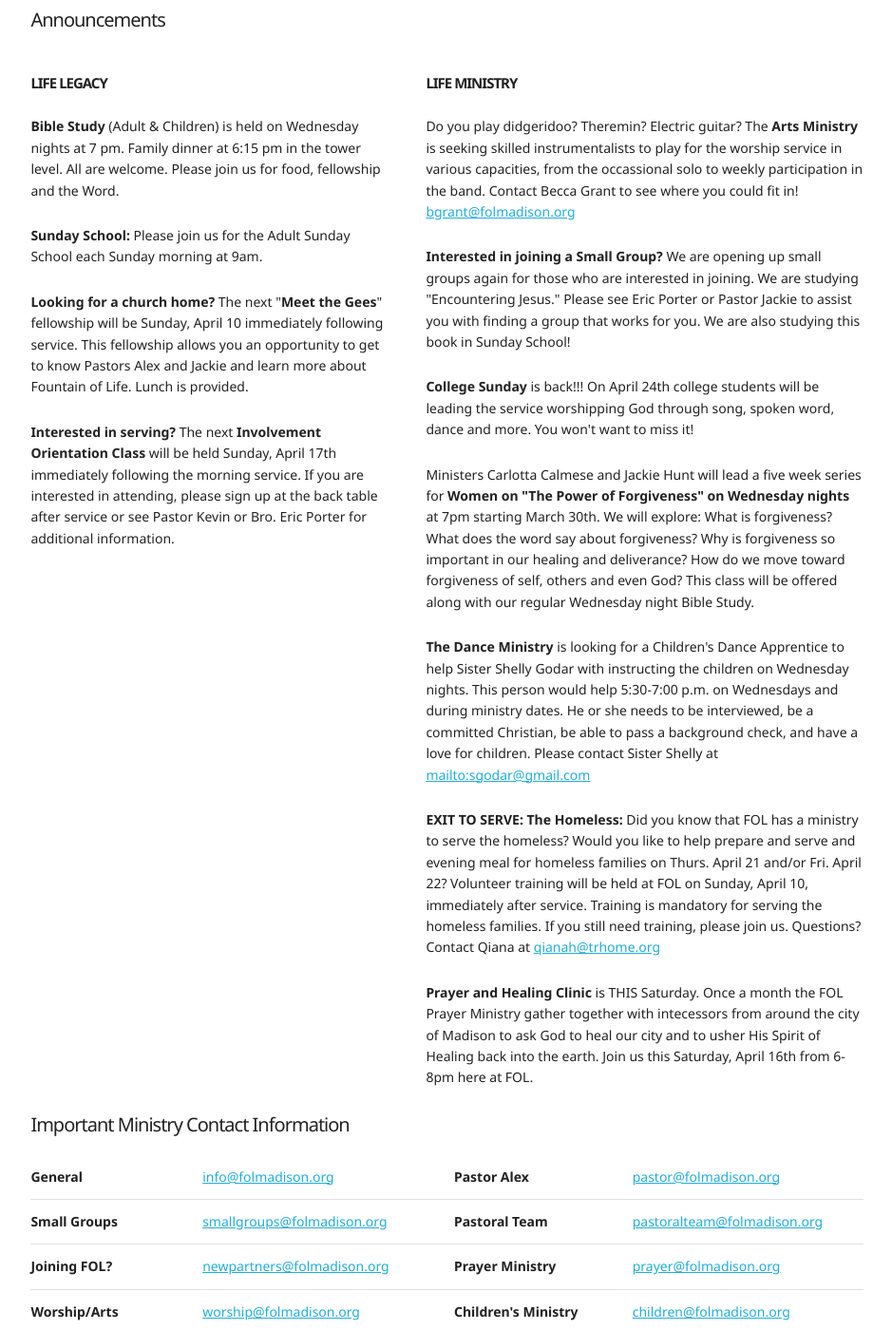
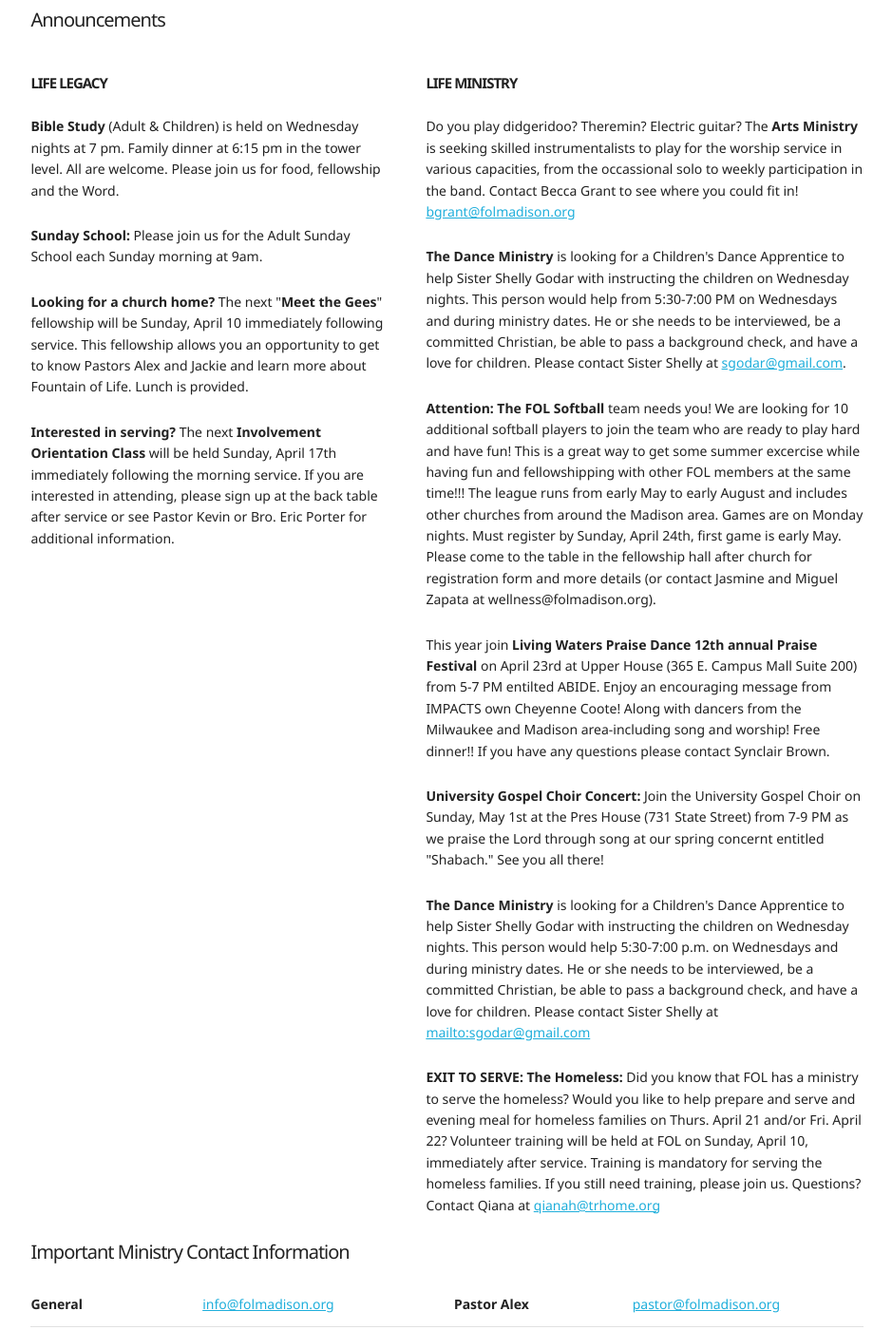
Before and after one commit to fountain-of-life/folmadison.org, a Jekyll site: the page built from index.html, in a window 1280 px wide and 1400 px high, scrolled down 739 px. Shown: the whole window at 95% size, without its empty margins (166-1105 px from the left). Built offline with Jekyll 4.4.1, drawn with Linux system fonts in a browser that asks for light colours; some of the changed text lies outside the part shown.

Commit message:
weekly update

```diff
--- a/index.html
+++ b/index.html
@@ -116,25 +116,44 @@ layout: page
     Becca Grant to see where you could fit in! <a href="mailto:bgrant@folmadison.org">bgrant@folmadison.org</a>
     </p>
 
-  <p>
+    <p><strong>The Dance Ministry</strong> is looking for a Children's Dance Apprentice to help Sister Shelly Godar with
+    instructing the children on Wednesday nights. This person would help from 5:30-7:00 PM on Wednesdays and during ministry dates.
+    He or she needs to be interviewed, be a committed Christian, be able to pass a background check, and have a love for children.
+    Please contact Sister Shelly at <a href="mailto:sgodar@gmail.com">sgodar@gmail.com</a>.</p>
+    <p>
+    <strong>Attention: The FOL Softball</strong> team needs you! We are looking for 10 additional softball players to join the team who are ready to play
+    hard and have fun! This is a great way to get some summer excercise while having fun and fellowshipping with other FOL members at
+    the same time!!! The league runs from early May to early August and includes other churches from around the Madison area. Games are
+    on Monday nights. Must register by Sunday, April 24th, first game is early May. Please come to the table in the fellowship hall
+    after church for registration form and more details (or contact Jasmine and Miguel Zapata at wellness@folmadison.org). </p>
+    <p>
+    This year join <strong>Living Waters Praise Dance 12th annual Praise Festival</strong> on April 23rd at Upper House (365 E. Campus Mall Suite 200) from
+    5-7 PM entilted ABIDE. Enjoy an encouraging message from IMPACTS own Cheyenne Coote! Along with dancers from the Milwaukee and Madison
+    area-including song and worship! Free dinner!! If you have any questions please contact Synclair Brown.
+    </p><p>
+    <strong>University Gospel Choir Concert:</strong> Join the University Gospel Choir on Sunday, May 1st at the Pres House (731 State Street) from 7-9 PM
+    as we praise the Lord through song at our spring concernt entitled "Shabach." See you all there!
+</p>
+
+ <!--  <p>
     <strong>Interested in joining a Small Group?</strong> We are opening up small
     groups again for those who are interested in joining. We are studying "Encountering Jesus."
     Please see Eric Porter or Pastor Jackie to assist you with finding a group that works for you.
     We are also studying this book in Sunday School!
-  </p>
+  </p> -->
 
   <!-- <p><strong>Hospitality Ministry</strong> is seeking new members! If interested,
     please Sis. Margaret or sign up at the back table.</p> -->
 
-  <p><strong>College Sunday</strong> is back!!! On April 24th college students will be leading the service
-  worshipping God through song, spoken word, dance and more. You won't want to miss it!</p>
+  <!-- <p><strong>College Sunday</strong> is back!!! On April 24th college students will be leading the service
+  worshipping God through song, spoken word, dance and more. You won't want to miss it!</p> -->
 
-    <p>Ministers Carlotta Calmese and Jackie Hunt will lead a five week series
+    <!-- <p>Ministers Carlotta Calmese and Jackie Hunt will lead a five week series
     for <strong>Women on "The Power of Forgiveness" on Wednesday nights</strong>
     at 7pm starting March 30th. We will explore: What is forgiveness?
     What does the word say about forgiveness? Why is forgiveness so important in
     our healing and deliverance? How do we move toward forgiveness of self, others and even
-    God? This class will be offered along with our regular Wednesday night Bible Study.</p>
+    God? This class will be offered along with our regular Wednesday night Bible Study.</p> -->
 
     <p><strong>The Dance Ministry</strong> is looking for a Children's Dance Apprentice
       to help Sister Shelly Godar with instructing the children on Wednesday nights.
@@ -170,10 +189,10 @@ training will be held at FOL on Sunday, April 10, immediately after service. Tra
 If you still need training, please join us. Questions? Contact Qiana at <a href="mailto:qianah@trhome.org">qianah@trhome.org</a>
 </p>
 
-<p><strong>Prayer and Healing Clinic</strong> is THIS Saturday. Once a month
+<!-- <p><strong>Prayer and Healing Clinic</strong> is THIS Saturday. Once a month
   the FOL Prayer Ministry gather together with intecessors from around the city
   of Madison to ask God to heal our city and to usher His Spirit of Healing back
-  into the earth. Join us this Saturday, April 16th from 6-8pm here at FOL.</p>
+  into the earth. Join us this Saturday, April 16th from 6-8pm here at FOL.</p> -->
 
 </div>
 
```
Also changed, not shown: other parts of index.html (+3 -3 lines).
